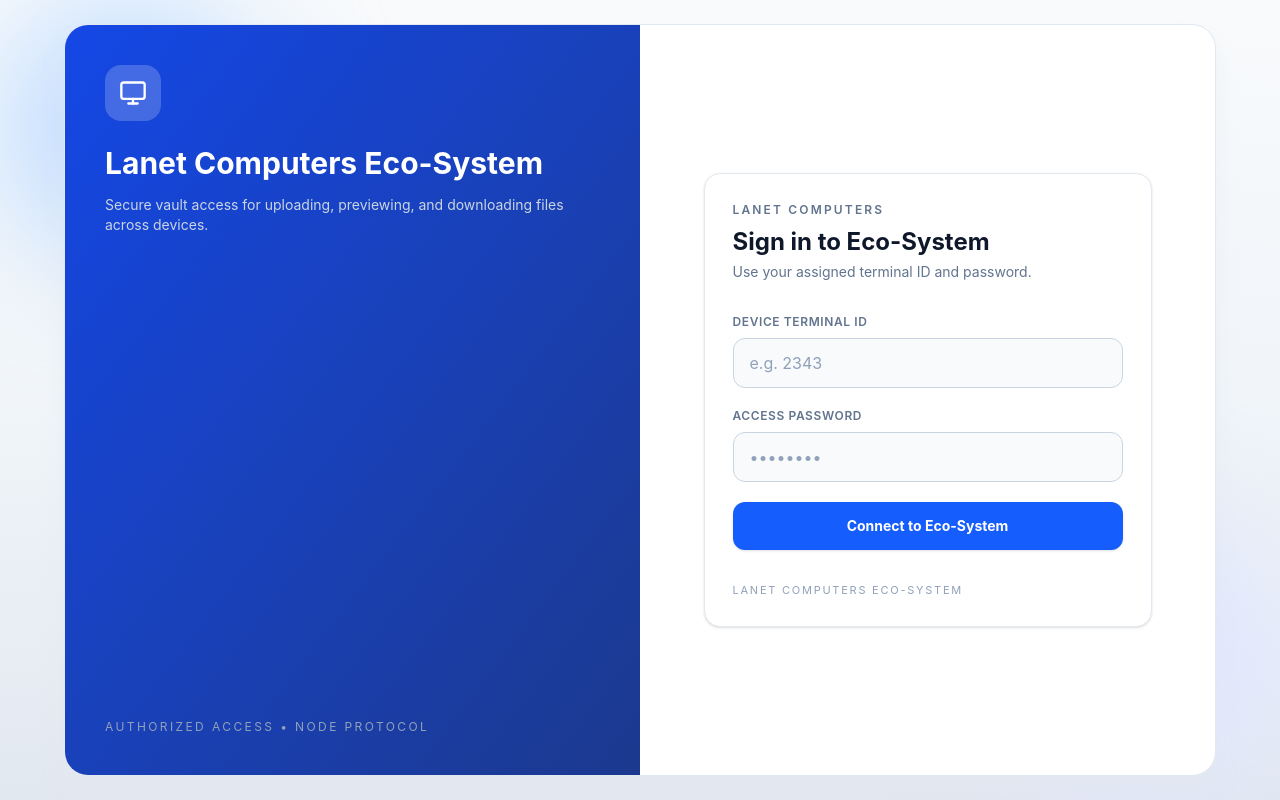
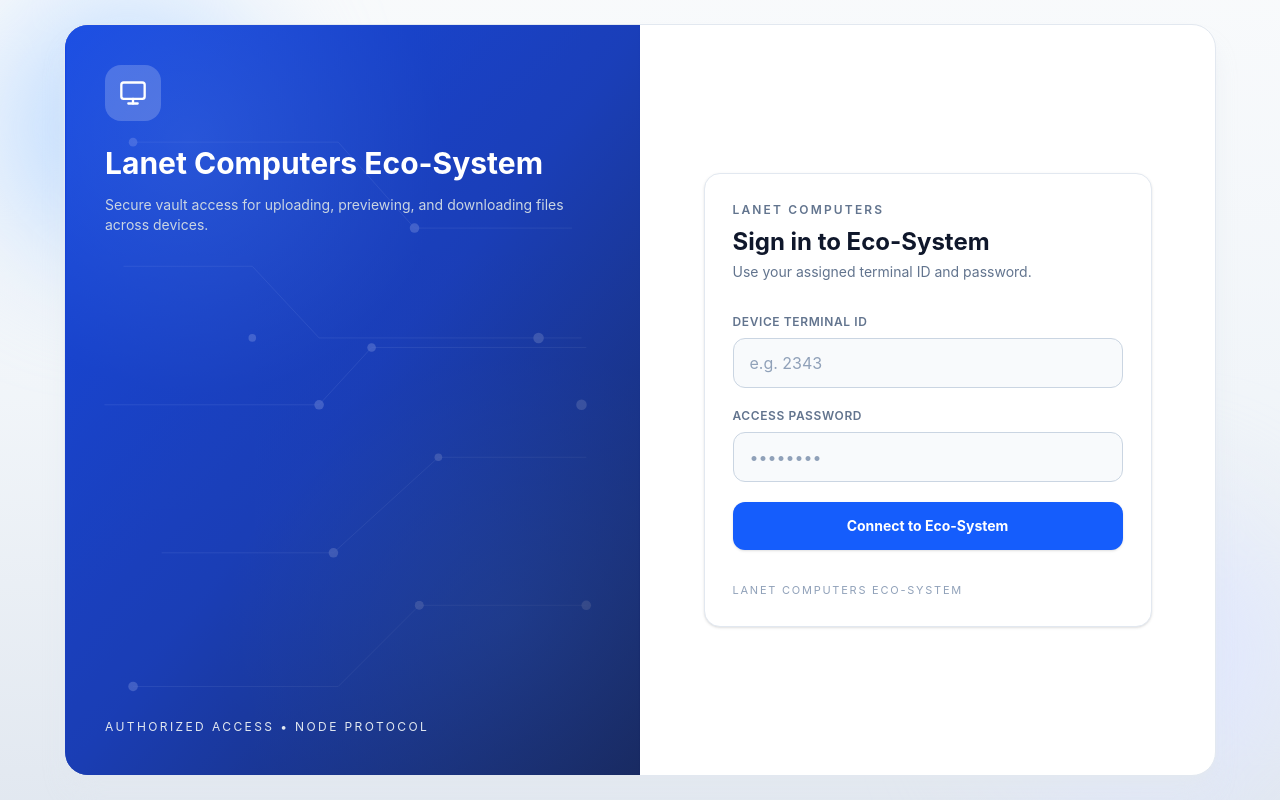
Before and after one commit to Geeksjayjay388/LC-EcoSystem, a React (Vite) app: page / in a window 1280 px wide. Built offline with nearby package versions, Linux system fonts and the light colour scheme; no server answers.

Commit message:
Fixed auth in deployment2

```diff
--- a/src/pages/LoginPage.tsx
+++ b/src/pages/LoginPage.tsx
@@ -43,8 +43,15 @@ const LoginPage = () => {
                 <div className="absolute bottom-0 right-0 h-72 w-72 rounded-full bg-indigo-100 blur-3xl" />
             </div>
             <div className="relative mx-auto grid min-h-[calc(100vh-3rem)] max-w-6xl overflow-hidden rounded-3xl border border-slate-200 bg-white shadow-xl shadow-slate-200/70 lg:grid-cols-2">
-                <section className="hidden bg-gradient-to-br from-blue-700 to-blue-900 p-10 text-white lg:flex lg:flex-col lg:justify-between">
-                    <div>
+                <section className="relative hidden overflow-hidden bg-gradient-to-br from-blue-700 to-blue-900 p-10 text-white lg:flex lg:flex-col lg:justify-between">
+                    <img
+                        src="/login-panel-bg.svg"
+                        alt=""
+                        aria-hidden="true"
+                        className="pointer-events-none absolute inset-0 h-full w-full object-cover opacity-70"
+                    />
+                    <div className="absolute inset-0 bg-gradient-to-br from-blue-700/60 via-blue-800/65 to-blue-950/80" />
+                    <div className="relative">
                         <div className="mb-6 inline-flex h-14 w-14 items-center justify-center rounded-2xl bg-white/20">
                             <Monitor className="h-7 w-7" />
                         </div>
@@ -53,7 +60,7 @@ const LoginPage = () => {
                             Secure vault access for uploading, previewing, and downloading files across devices.
                         </p>
                     </div>
-                    <p className="text-xs uppercase tracking-[0.2em] text-slate-400">
+                    <p className="relative text-xs uppercase tracking-[0.2em] text-slate-200">
                         Authorized Access • Node Protocol
                     </p>
                 </section>
```
Also changed, not shown: public/login-panel-bg.svg (added).
